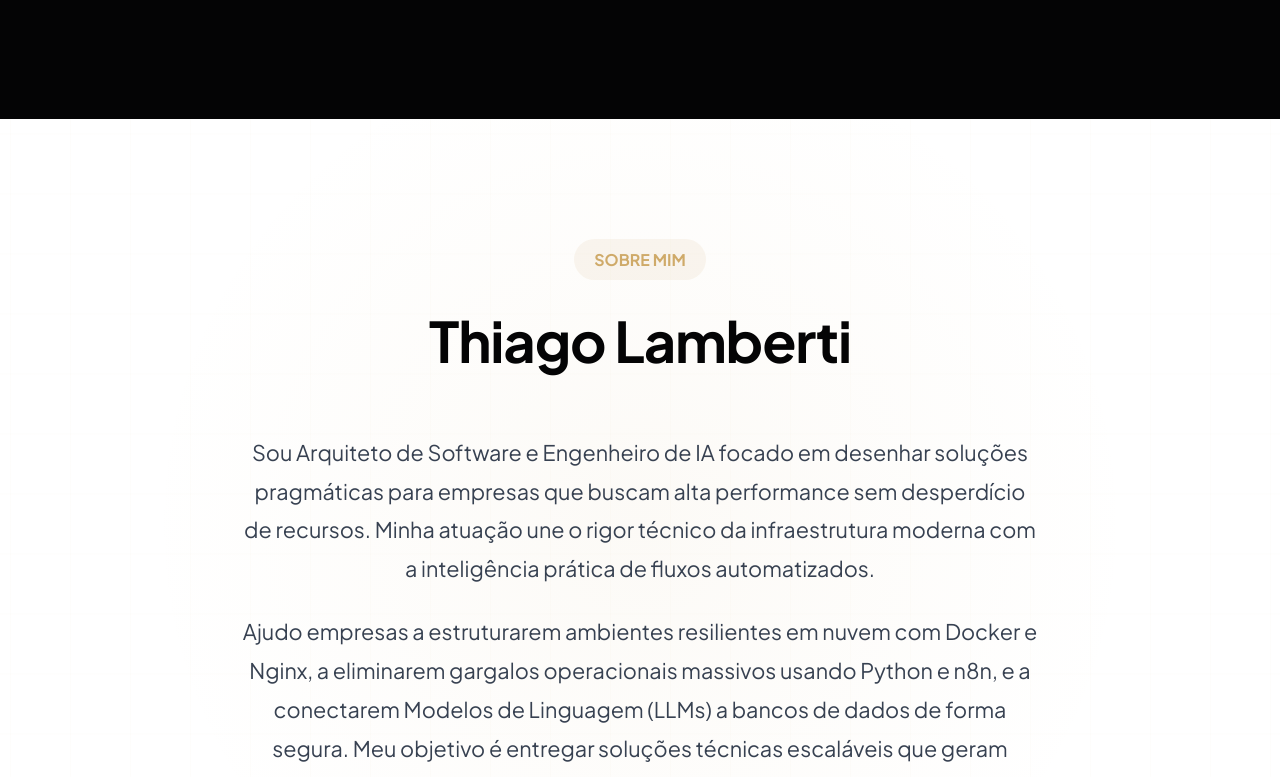
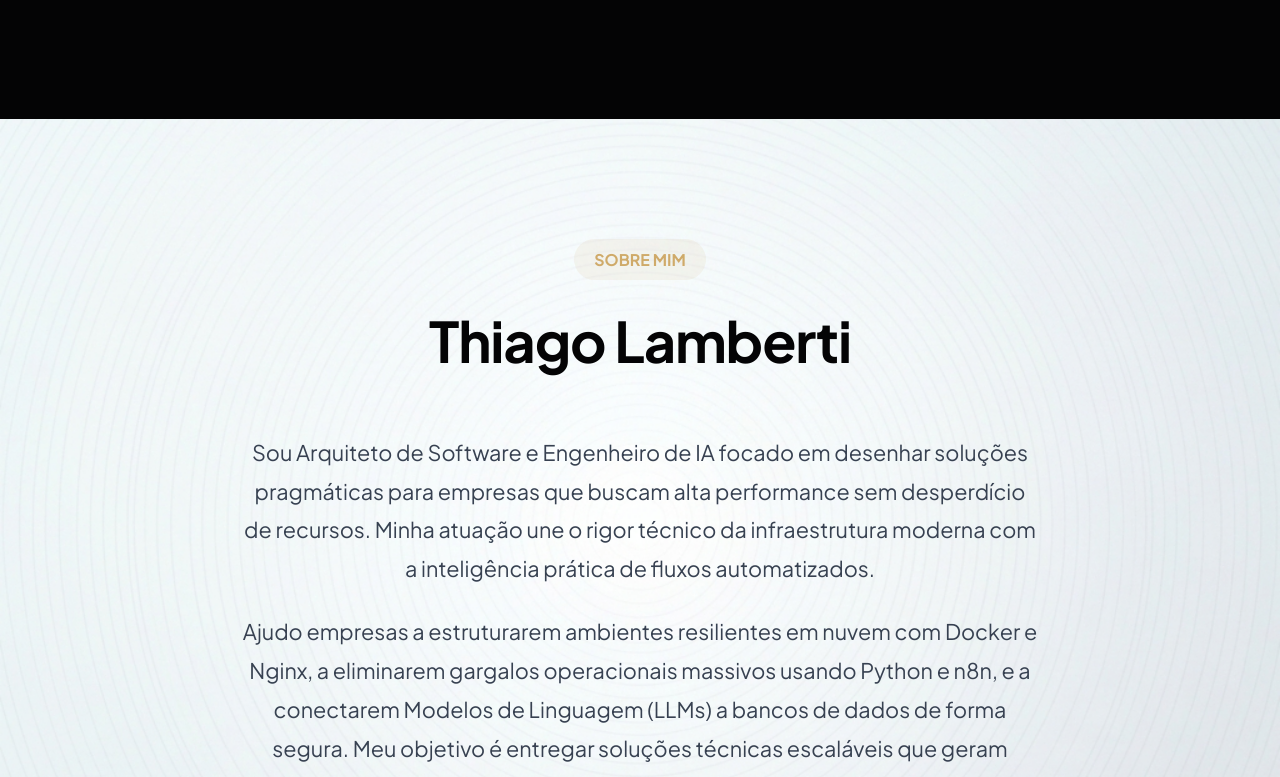
Before and after one commit to Immaculata-Digital/lp-thiago-lamberti, a Next.js app: page / in a window 1280 px wide. Shown: the part 2352-3129 px from the top of the page. Built offline with nearby package versions, Linux system fonts and the light colour scheme; a web font is replaced by a local one.

Commit message:
feat: match Sobre section background with course content background texture

```diff
--- a/src/components/Sobre.tsx
+++ b/src/components/Sobre.tsx
@@ -6,10 +6,12 @@ export default function Sobre() {
             width: '100%',
             maxWidth: 'none',
             padding: '120px 24px',
-            backgroundColor: '#ffffff',
-            backgroundImage: 'radial-gradient(circle at 50% 50%, rgba(207, 170, 105, 0.06) 0%, transparent 65%), linear-gradient(to right, rgba(207, 170, 105, 0.025) 1px, transparent 1px), linear-gradient(to bottom, rgba(207, 170, 105, 0.025) 1px, transparent 1px)',
-            backgroundSize: '100% 100%, 60px 60px, 60px 60px',
+            backgroundColor: '#f9fdfd',
+            backgroundImage: "url('/aulas-bg-texture.png')",
+            backgroundSize: 'cover',
             backgroundPosition: 'center',
+            backgroundRepeat: 'no-repeat',
+            backgroundAttachment: 'fixed',
             position: 'relative'
         }}>
             <div className="container" style={{ display: 'flex', flexDirection: 'column', alignItems: 'center' }}>
```
